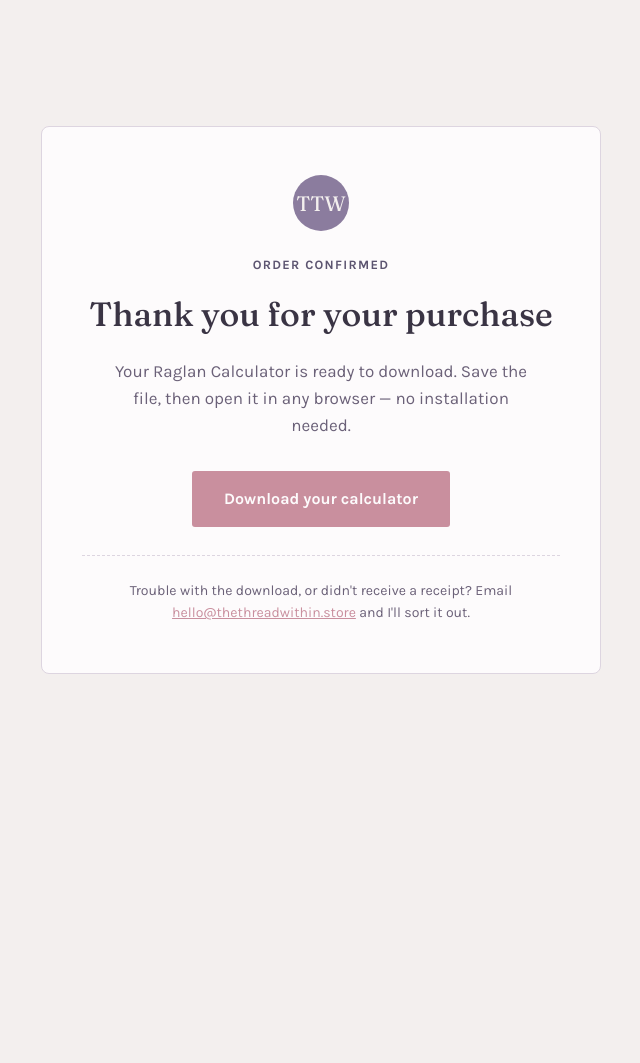
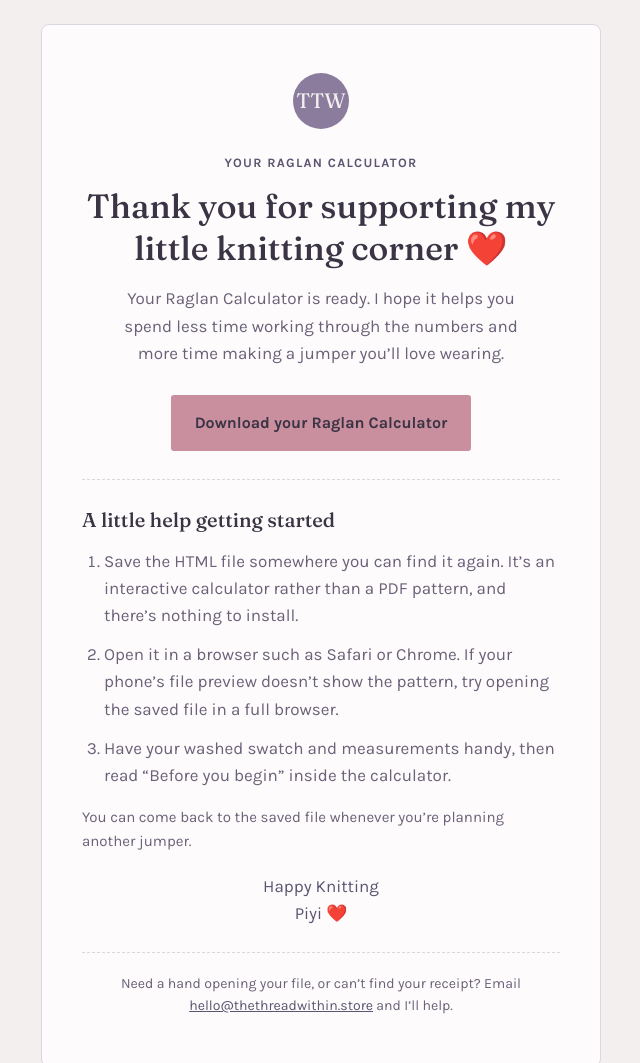
Before and after one commit to xp7tq5w7qg-cmyk/thread-within-landing, a plain HTML site: page thank-you.html in a window 1280 px wide. Shown: the top 1063 px of the page, without its empty margins (319-959 px from the left). Before the commit the page ends 800 px from the top, so only its background shows below. Drawn offline with Linux system fonts and the light colour scheme.

Commit message:
Revise thank-you page content and layout
Updated the thank-you page with new content and styling.

```diff
--- a/thank-you.html
+++ b/thank-you.html
@@ -3,118 +3,56 @@
 <head>
 <meta charset="UTF-8">
 <meta name="viewport" content="width=device-width, initial-scale=1.0">
+<meta name="robots" content="noindex, follow">
 <title>Thank you — The Thread Within</title>
 <link rel="preconnect" href="https://fonts.googleapis.com">
 <link rel="preconnect" href="https://fonts.gstatic.com" crossorigin>
 <link href="https://fonts.googleapis.com/css2?family=Fraunces:opsz,wght@9..144,400;9..144,500;9..144,600&family=Karla:wght@400;500;700&display=swap" rel="stylesheet">
 <style>
-  :root {
-    --cream: #f3efee;
-    --sage: #8b7c9e;
-    --sage-dark: #5c5470;
-    --terracotta: #c98f9e;
-    --ink: #3a3444;
-    --ink-soft: #6b6178;
-    --line: #ddd5e0;
-    --paper: #fdfbfc;
-  }
-  * { box-sizing: border-box; margin: 0; padding: 0; }
-  body {
-    background: var(--cream);
-    color: var(--ink);
-    font-family: 'Karla', sans-serif;
-    font-size: 17px;
-    line-height: 1.6;
-    min-height: 100vh;
-    display: flex;
-    align-items: center;
-    justify-content: center;
-    padding: 24px;
-  }
-  h1, h2 {
-    font-family: 'Fraunces', serif;
-    font-weight: 500;
-    color: var(--ink);
-  }
-  .card {
-    background: var(--paper);
-    border: 1px solid var(--line);
-    border-radius: 8px;
-    max-width: 560px;
-    width: 100%;
-    padding: 48px 40px;
-    text-align: center;
-  }
-  .mark {
-    width: 56px;
-    height: 56px;
-    border-radius: 50%;
-    background: var(--sage);
-    color: var(--cream);
-    font-family: 'Fraunces', serif;
-    font-size: 1.3rem;
-    display: flex;
-    align-items: center;
-    justify-content: center;
-    margin: 0 auto 24px;
-  }
-  .eyebrow {
-    font-size: 0.8rem;
-    letter-spacing: 0.1em;
-    text-transform: uppercase;
-    color: var(--sage-dark);
-    font-weight: 700;
-    margin-bottom: 12px;
-  }
-  h1 {
-    font-size: clamp(1.6rem, 4vw, 2.1rem);
-    margin-bottom: 16px;
-  }
-  p.lead {
-    color: var(--ink-soft);
-    max-width: 42ch;
-    margin: 0 auto 32px;
-  }
-  .btn {
-    display: inline-block;
-    padding: 15px 32px;
-    border-radius: 3px;
-    font-family: 'Karla', sans-serif;
-    font-weight: 700;
-    font-size: 1rem;
-    text-decoration: none;
-    background: var(--terracotta);
-    color: var(--paper);
-    transition: transform 0.15s ease, box-shadow 0.15s ease;
-  }
-  .btn:hover {
-    transform: translateY(-1px);
-    box-shadow: 0 6px 16px rgba(201,143,158,0.4);
-  }
-  .note {
-    margin-top: 28px;
-    padding-top: 24px;
-    border-top: 1px dashed var(--line);
-    font-size: 0.88rem;
-    color: var(--ink-soft);
-  }
-  .note a { color: var(--terracotta); }
+:root{--cream:#f3efee;--sage:#8b7c9e;--sage-dark:#5c5470;--terracotta:#c98f9e;--ink:#3a3444;--ink-soft:#6b6178;--line:#ddd5e0;--paper:#fdfbfc}
+*{box-sizing:border-box;margin:0;padding:0}
+body{background:var(--cream);color:var(--ink);font-family:'Karla',sans-serif;font-size:17px;line-height:1.6;min-height:100vh;display:flex;align-items:center;justify-content:center;padding:24px}
+h1,h2{font-family:'Fraunces',serif;font-weight:500;color:var(--ink)}
+.card{background:var(--paper);border:1px solid var(--line);border-radius:8px;max-width:560px;width:100%;padding:48px 40px;text-align:center}
+.mark{width:56px;height:56px;border-radius:50%;background:var(--sage);color:var(--cream);font-family:'Fraunces',serif;font-size:1.3rem;display:flex;align-items:center;justify-content:center;margin:0 auto 24px}
+.eyebrow{font-size:.8rem;letter-spacing:.1em;text-transform:uppercase;color:var(--sage-dark);font-weight:700;margin-bottom:12px}
+h1{font-size:clamp(1.6rem,4vw,2.1rem);line-height:1.25;margin-bottom:16px}
+p.lead{color:var(--ink-soft);max-width:42ch;margin:0 auto 28px}
+.btn{display:inline-block;padding:15px 24px;min-height:48px;border-radius:3px;font-family:'Karla',sans-serif;font-weight:700;font-size:1rem;text-decoration:none;background:var(--terracotta);color:var(--ink);transition:transform .15s ease,box-shadow .15s ease}
+.btn:hover{transform:translateY(-1px);box-shadow:0 6px 16px rgba(201,143,158,.4)}
+a:focus-visible{outline:3px solid var(--sage-dark);outline-offset:4px}
+.getting-started{margin-top:28px;padding-top:24px;border-top:1px dashed var(--line);text-align:left}
+h2{font-size:1.25rem;margin-bottom:12px}
+.getting-started ol{padding-left:22px;color:var(--ink-soft)}
+.getting-started li{margin-bottom:12px}
+.keep{color:var(--ink-soft);margin-top:16px;font-size:.94rem}
+.signoff{margin-top:20px;color:var(--sage-dark)}
+.note{margin-top:24px;padding-top:20px;border-top:1px dashed var(--line);font-size:.88rem;color:var(--ink-soft)}
+.note a{color:var(--sage-dark);overflow-wrap:anywhere}
+@media(max-width:480px){body{padding:16px}.card{padding:32px 22px}.btn{width:100%}}
+@media(prefers-reduced-motion:reduce){.btn{transition:none}.btn:hover{transform:none}}
 </style>
 </head>
 <body>
-
-<div class="card">
-  <div class="mark">TTW</div>
-  <div class="eyebrow">Order confirmed</div>
-  <h1>Thank you for your purchase</h1>
-  <p class="lead">Your Raglan Calculator is ready to download. Save the file, then open it in any browser — no installation needed.</p>
-
-  <a href="raglan-calculator.html" download class="btn">Download your calculator</a>
-
+<main class="card">
+  <div class="mark" aria-label="The Thread Within">TTW</div>
+  <div class="eyebrow">Your Raglan Calculator</div>
+  <h1>Thank you for supporting my little knitting corner ❤️</h1>
+  <p class="lead">Your Raglan Calculator is ready. I hope it helps you spend less time working through the numbers and more time making a jumper you’ll love wearing.</p>
+  <a href="/raglan-calculator.html" download class="btn">Download your Raglan Calculator</a>
+  <section class="getting-started" aria-labelledby="getting-started-heading">
+    <h2 id="getting-started-heading">A little help getting started</h2>
+    <ol>
+      <li>Save the HTML file somewhere you can find it again. It’s an interactive calculator rather than a PDF pattern, and there’s nothing to install.</li>
+      <li>Open it in a browser such as Safari or Chrome. If your phone’s file preview doesn’t show the pattern, try opening the saved file in a full browser.</li>
+      <li>Have your washed swatch and measurements handy, then read “Before you begin” inside the calculator.</li>
+    </ol>
+    <p class="keep">You can come back to the saved file whenever you’re planning another jumper.</p>
+  </section>
+  <p class="signoff">Happy Knitting<br>Piyi ❤️</p>
   <div class="note">
-    <p>Trouble with the download, or didn't receive a receipt? Email <a href="mailto:hello@thethreadwithin.store">hello@thethreadwithin.store</a> and I'll sort it out.</p>
+    <p>Need a hand opening your file, or can’t find your receipt? Email <a href="mailto:hello@thethreadwithin.store">hello@thethreadwithin.store</a> and I’ll help.</p>
   </div>
-</div>
-
+</main>
 </body>
 </html>
```
